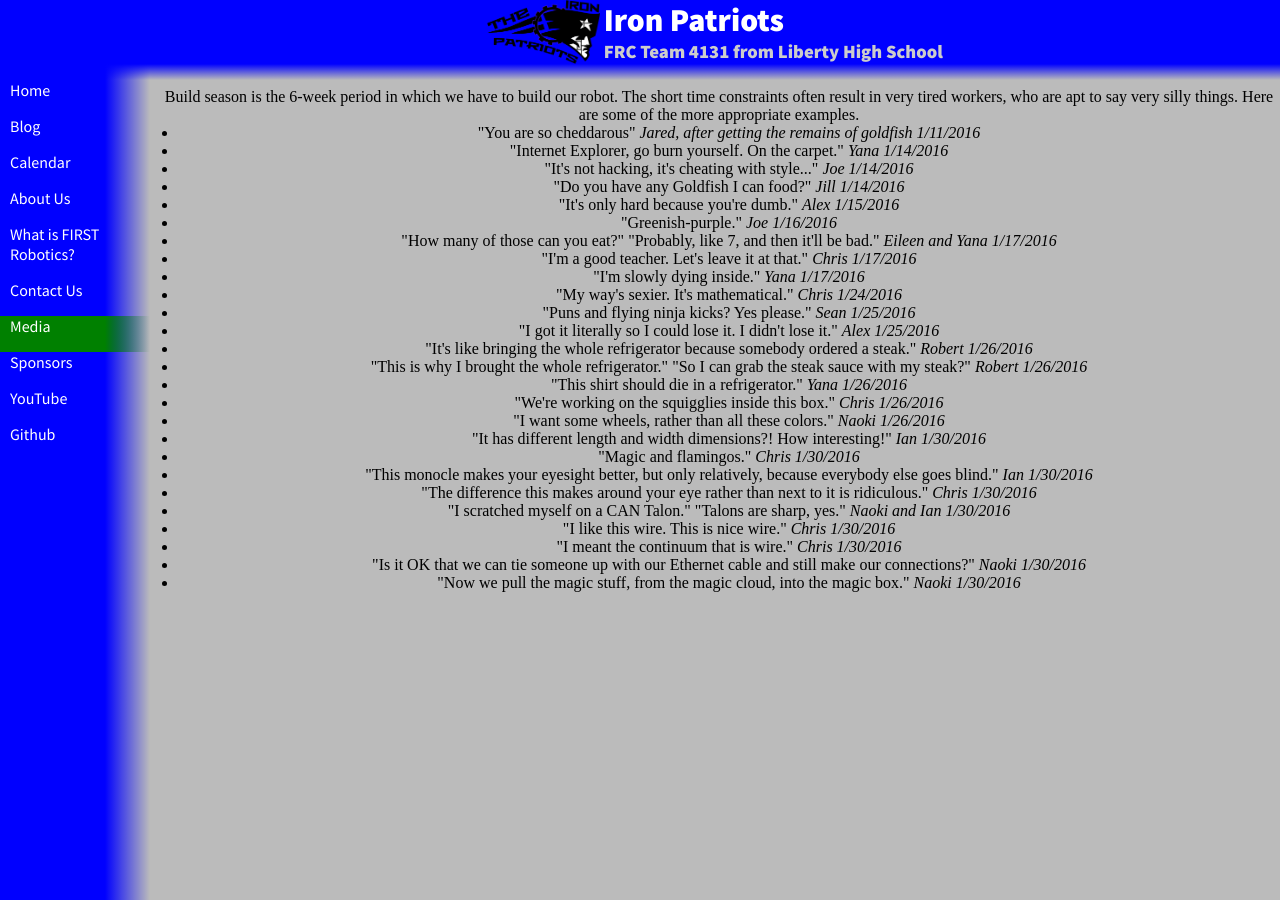
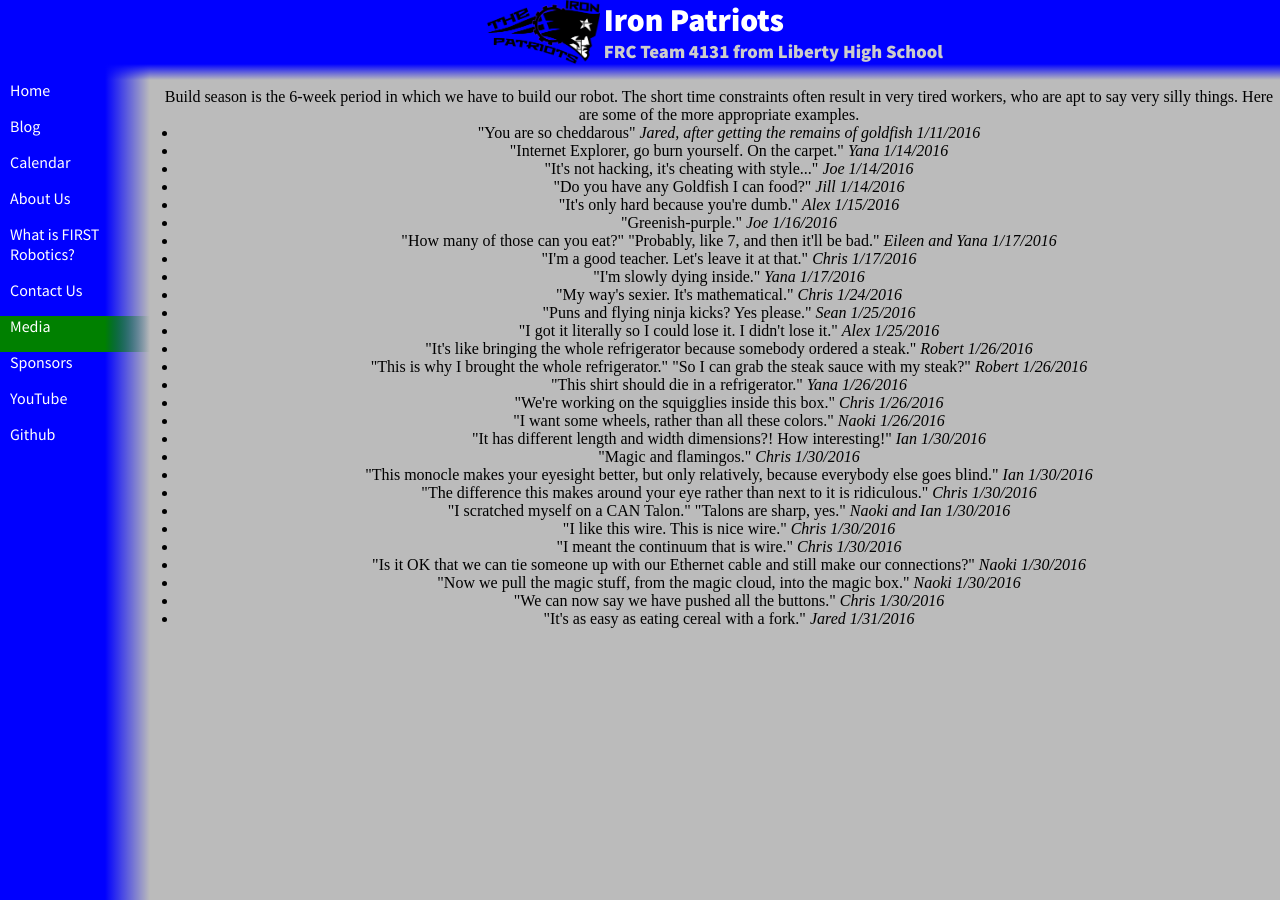
Before and after one commit to katiebugmoon/FRC4131.github.io, a Jekyll site: the page built from media/2016/quotes.html, in a window 1280 px wide. Built offline with Jekyll 4.4.1, drawn with Linux system fonts in a browser that asks for light colours; nearby versions of some CDN libraries.

Commit message:
Update quotes.html

```diff
--- a/media/2016/quotes.html
+++ b/media/2016/quotes.html
@@ -30,5 +30,7 @@ title: Build Season 2016 Quotes
 	<li>"I meant the continuum that is wire." <i>Chris 1/30/2016</i></li>
 	<li>"Is it OK that we can tie someone up with our Ethernet cable and still make our connections?" <i>Naoki 1/30/2016</i></li>
 	<li>"Now we pull the magic stuff, from the magic cloud, into the magic box." <i>Naoki 1/30/2016</i></li>
+	<li>"We can now say we have pushed all the buttons." <i>Chris 1/30/2016</i></li>
+	<li>"It's as easy as eating cereal with a fork." <i>Jared 1/31/2016</i></li>
 </ul>
 <center>
```
